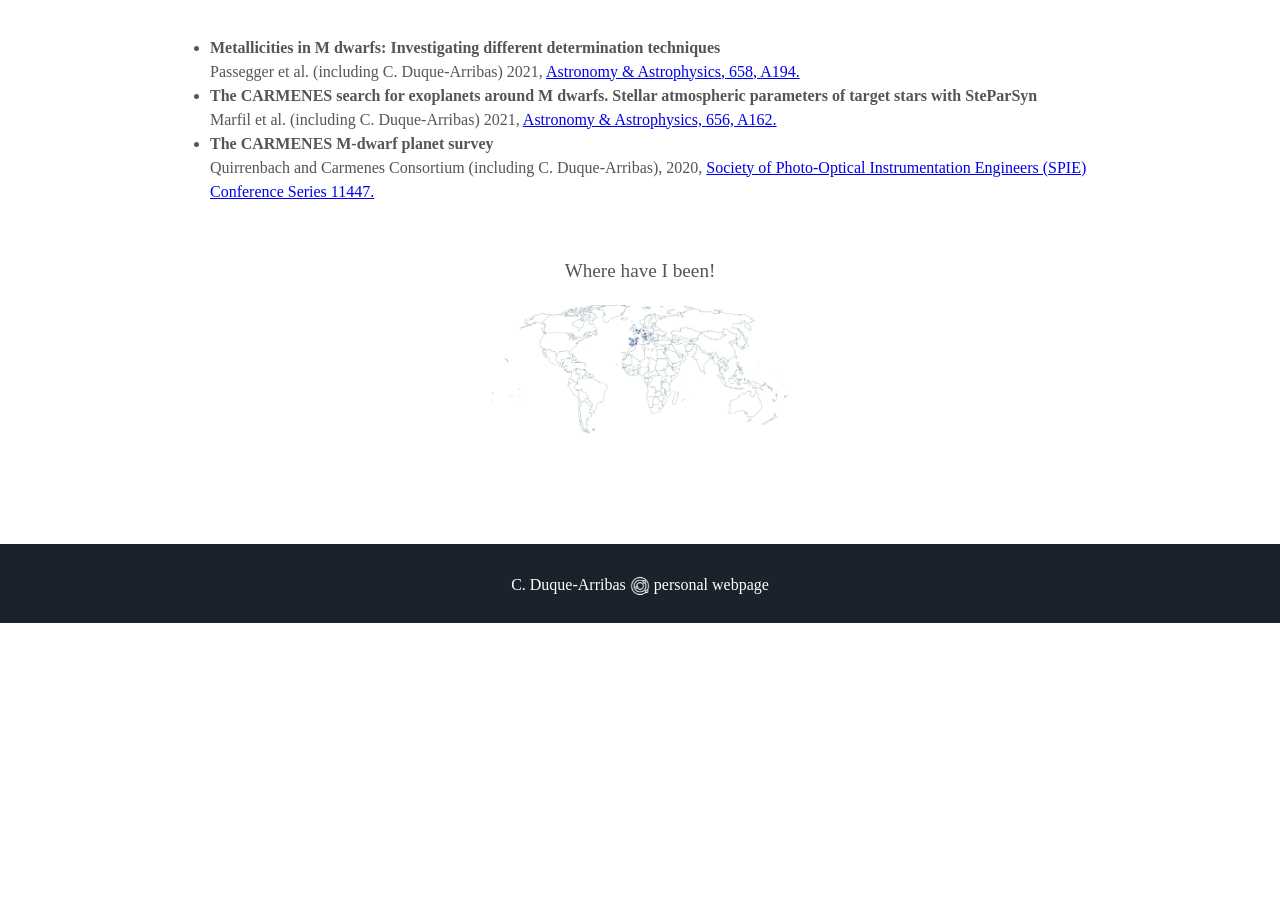
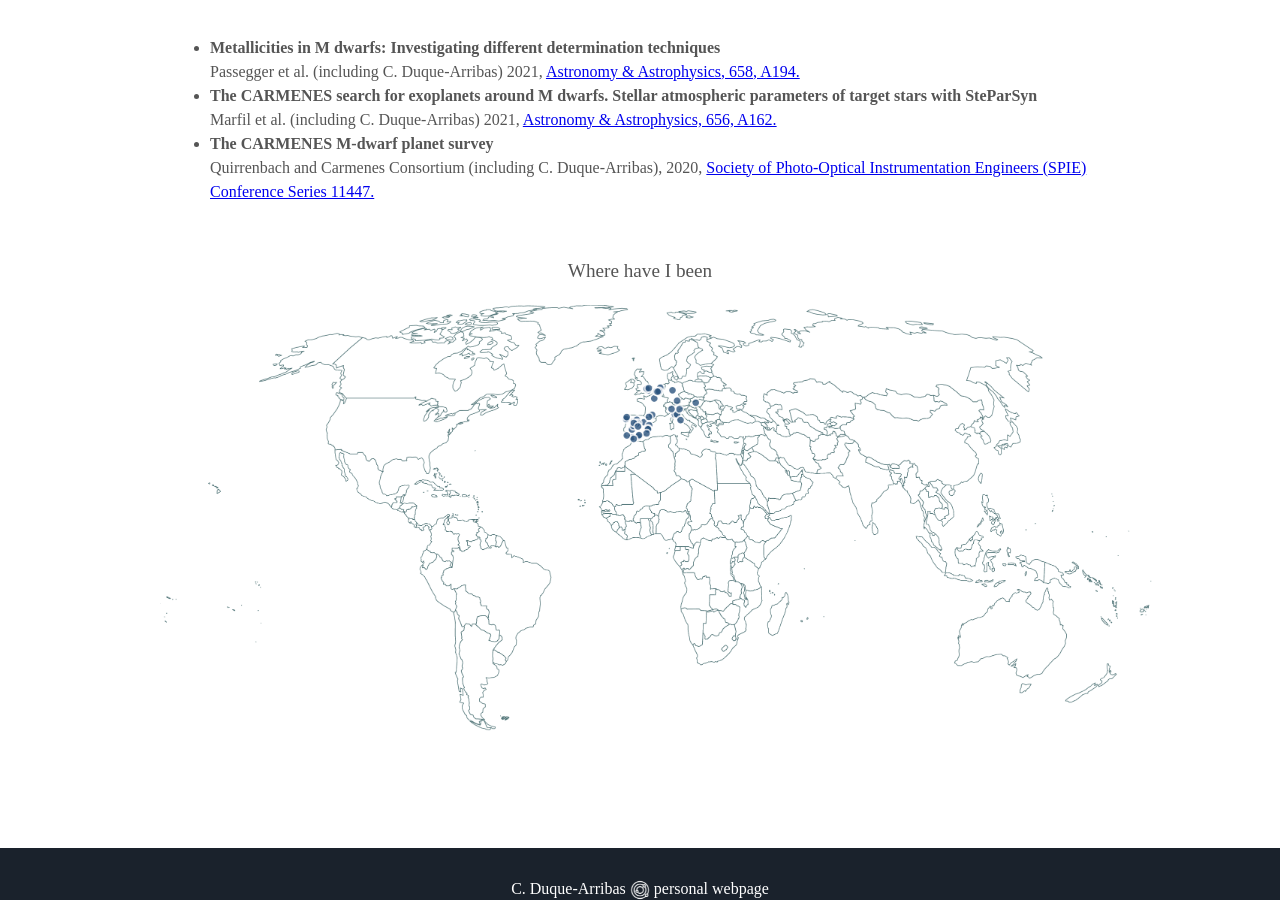
Before and after one commit to chrduque/chrduque.github.io, a Jekyll site: the page built from index.html, in a window 1280 px wide and 900 px high, scrolled down 1741 px. Built offline with Jekyll 4.4.1, drawn with Linux system fonts in a browser that asks for light colours; some web fonts are replaced; before the commit the page ends 2364 px from its top, so only the background shows below that.

Commit message:
Update about.html

```diff
--- a/_includes/about.html
+++ b/_includes/about.html
@@ -39,9 +39,9 @@
 </div>
 
 <div class="user-details">
-<p>Where have I been!</p>
+<p>Where have I been</p>
 
-<img src="images/mapa.png" alt="mapa" width="300rem">
+<img src="images/mapa.png" alt="mapa" width="1000rem">
 <!-- link: https://simplemaps.com/custom/world/gKHtD2kM -->
 </div>
 
```
